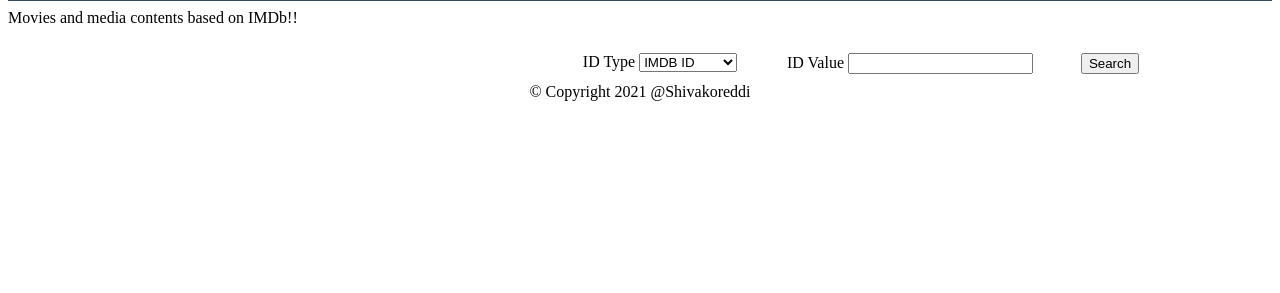
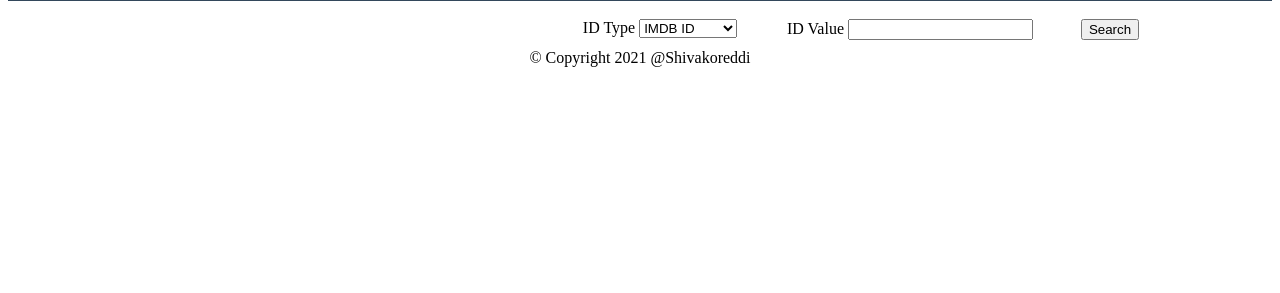
Before and after one commit to Shivakoreddi/IdentifierSearchService, a Flask app: page / in a window 1280 px wide. Shown: the part 65-358 px from the top of the page. Run offline with Flask 2, Linux system fonts and the light colour scheme.

Commit message:
Update index.html

```diff
--- a/app/templates/index.html
+++ b/app/templates/index.html
@@ -32,9 +32,7 @@ p.copyright {
 
 }
 </style>
-<aside>
-	<p>Movies and media contents based on IMDb!!</p>
-</aside>
+
 <body>
 
 <div class="center">
```
